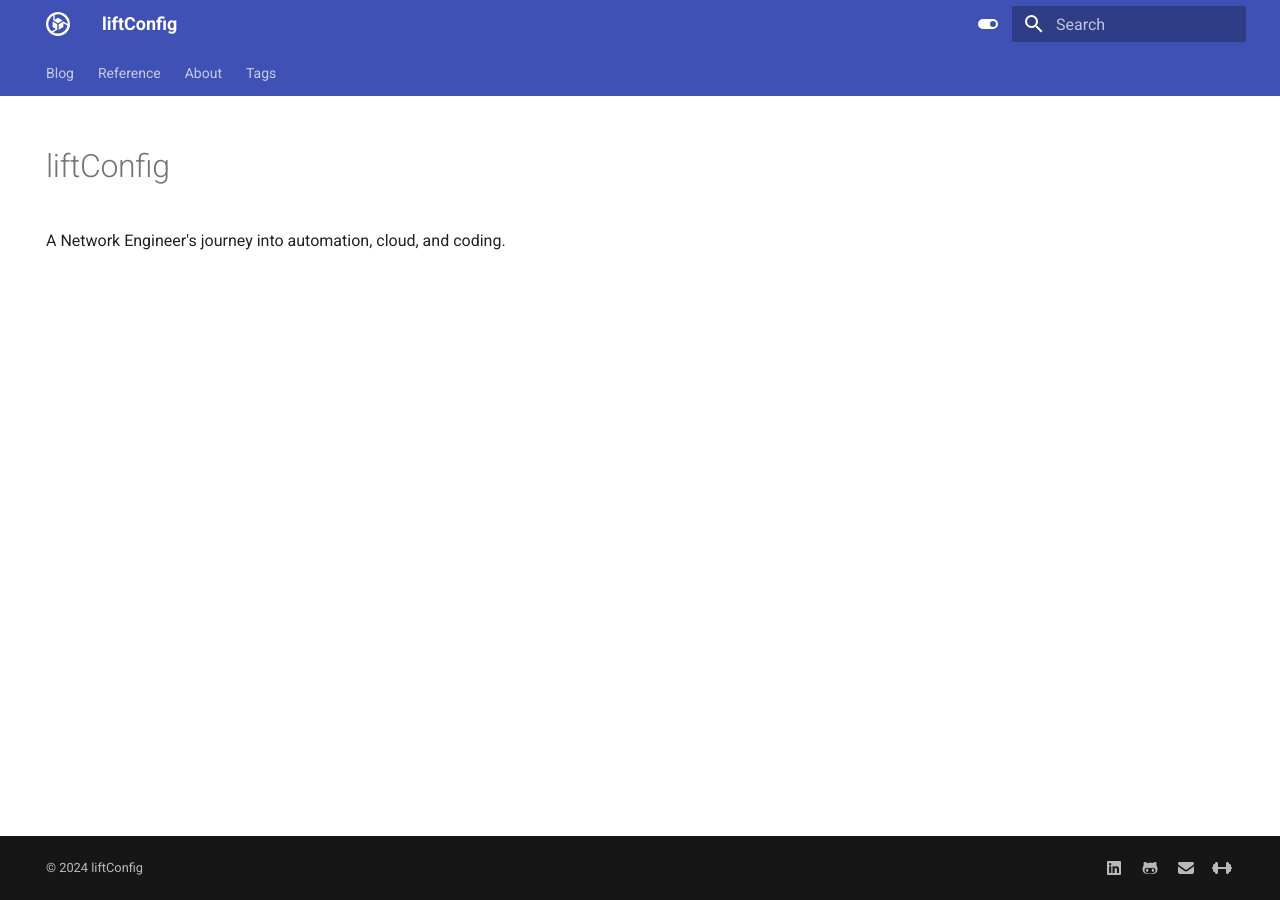
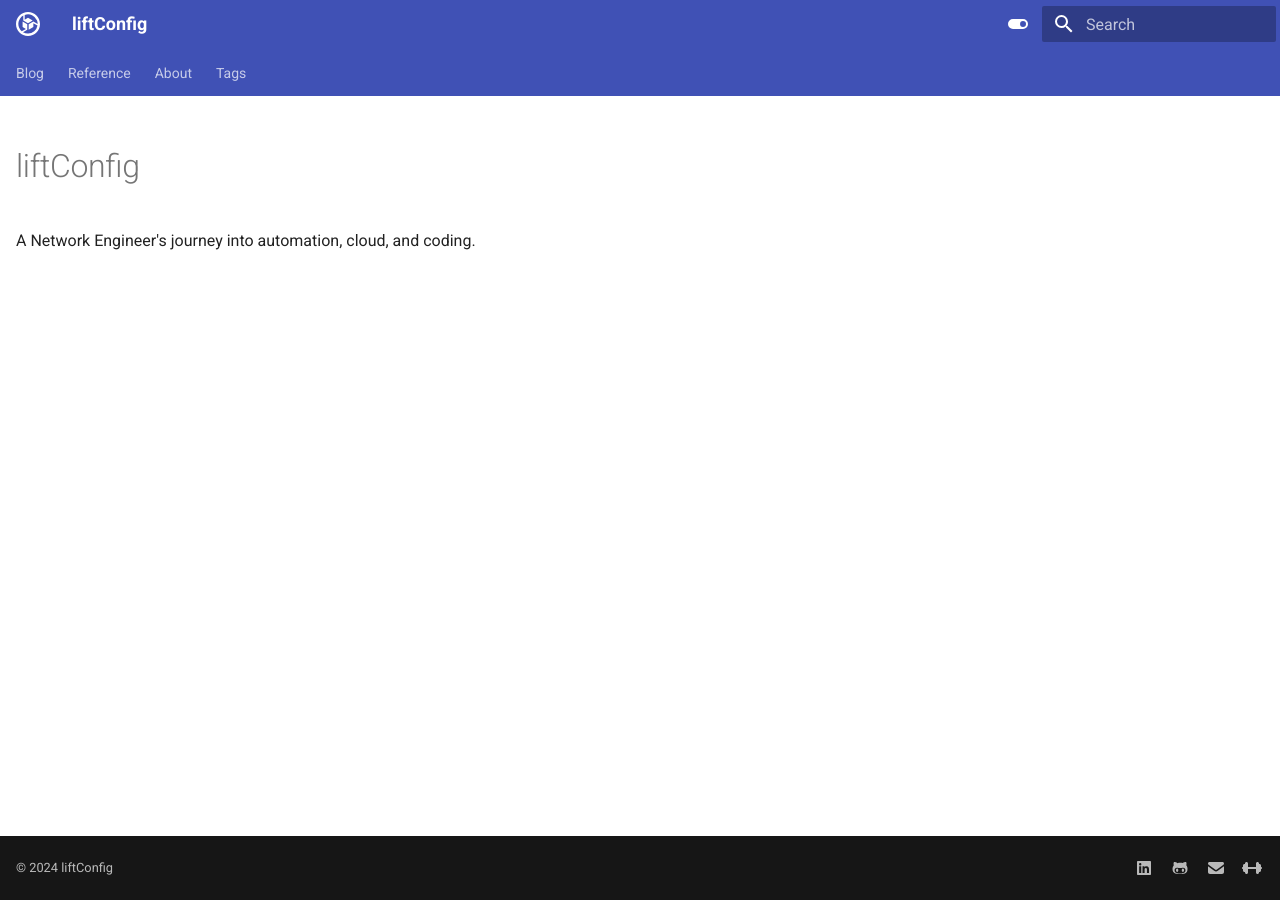
Before and after one commit to liftconfig/liftconfig.github.io, an MkDocs documentation site: the page built from docs/index.md, in a window 1280 px wide. Built offline with MkDocs 1.6.1 and Material for MkDocs 9.7.7, drawn with Linux system fonts in a browser that asks for light colours.

Commit message:
updated min width and text scaling size for larger screens

```diff
--- /dev/null
+++ b/docs/stylesheets/extra.css
@@ -0,0 +1,10 @@
+.md-grid {
+  max-width: 1920px;
+}
+
+
+@media(min-width:97em) {
+  html {
+      font-size: 130%
+  }
+}
--- a/mkdocs.yml
+++ b/mkdocs.yml
@@ -91,6 +91,9 @@
     provider: google
     property: G-C3VKY555NW
 
+extra_css:
+  - stylesheets/extra.css
+
 markdown_extensions:
   - pymdownx.highlight:
       anchor_linenums: true
```
